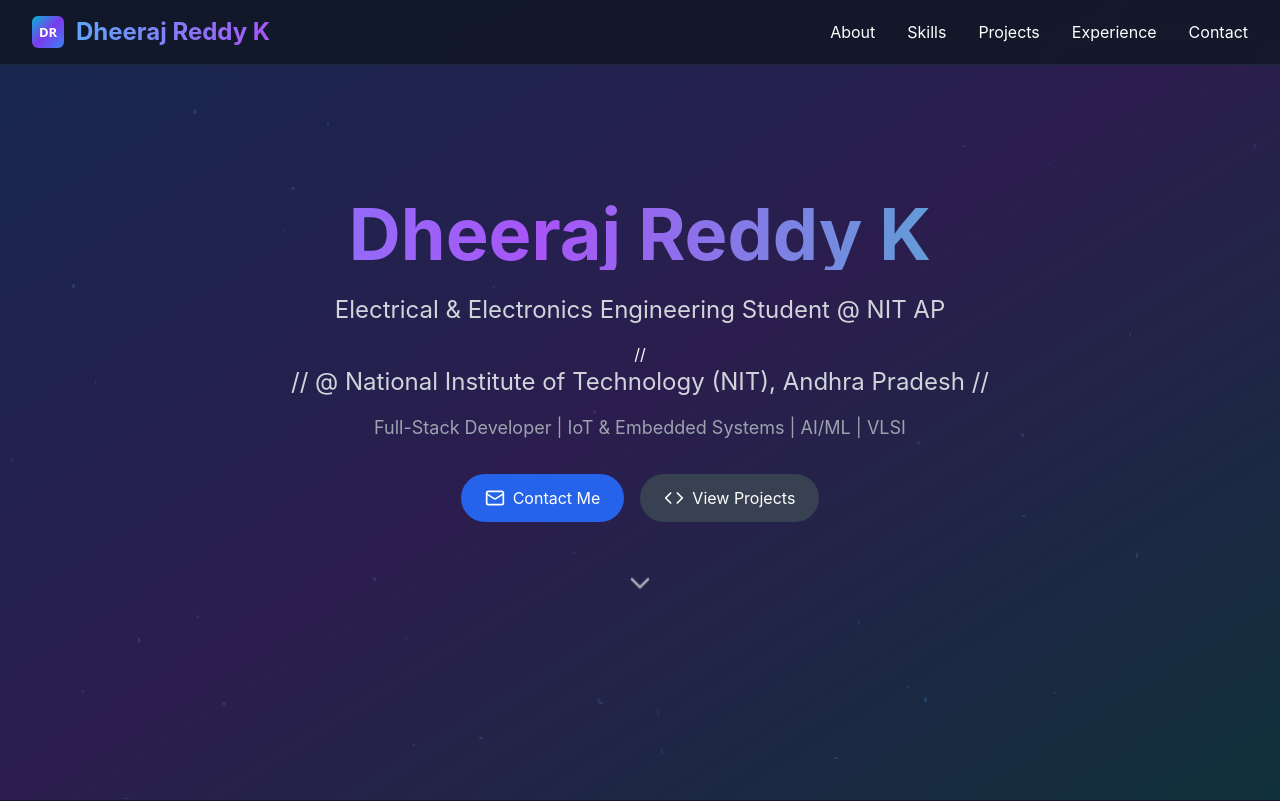
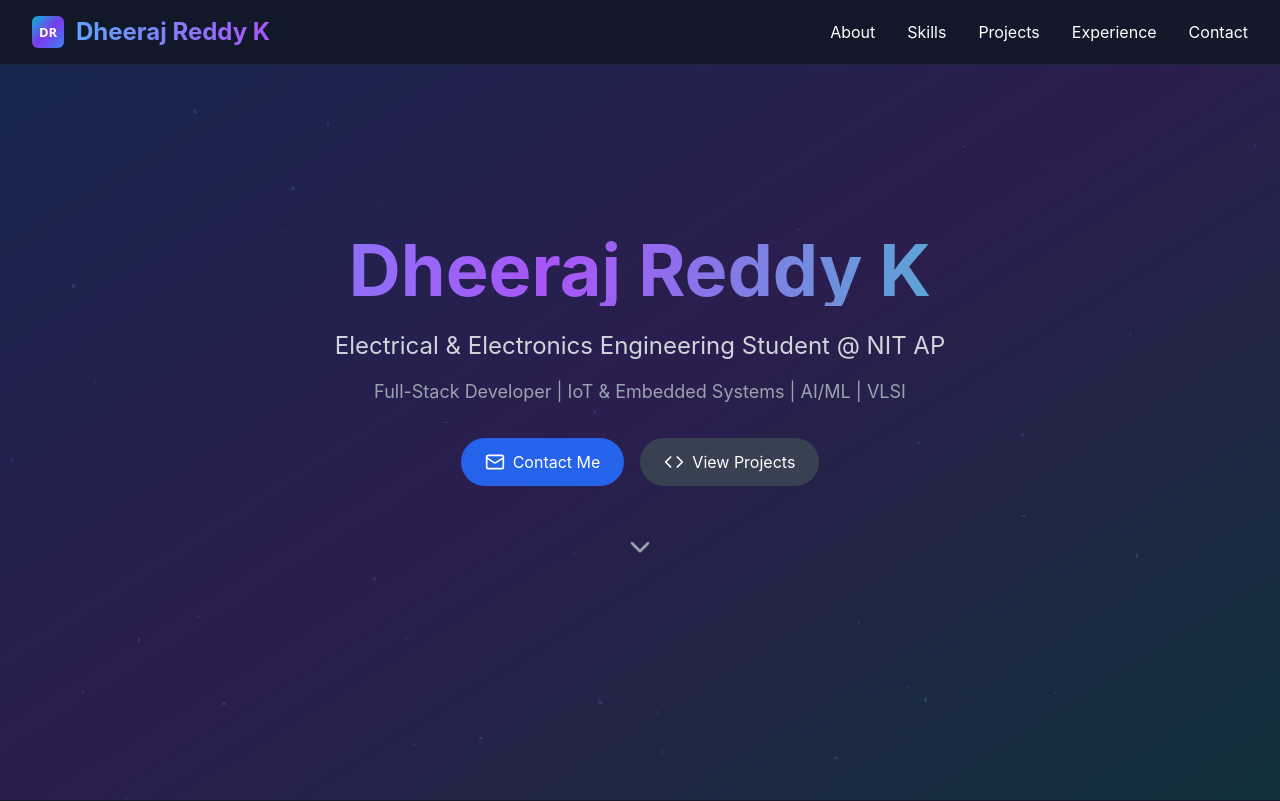
Before and after one commit to Dheeraj070/Dheeraj070, a React (Create React App) app: page / in a window 1280 px wide. Shown: the top 801 px of the page. Built offline with nearby package versions, Linux system fonts and the light colour scheme.

Commit message:
Update App.js
Commented out the paragraph about NIT Andhra Pradesh.

```diff
--- a/src/App.js
+++ b/src/App.js
@@ -157,9 +157,9 @@
             <p className="text-xl md:text-2xl mb-4 text-gray-300">
               Electrical & Electronics Engineering Student @ NIT AP
             </p>
-            // <p className="text-xl md:text-2xl mb-4 text-gray-300">
-            //   @ National Institute of Technology (NIT), Andhra Pradesh
-            // </p>
+            {/* <p className="text-xl md:text-2xl mb-4 text-gray-300">
+              @ National Institute of Technology (NIT), Andhra Pradesh
+            </p> */}
             <p className="text-lg mb-8 text-gray-400 max-w-2xl mx-auto">
               Full-Stack Developer | IoT & Embedded Systems | AI/ML | VLSI
             </p>
```
